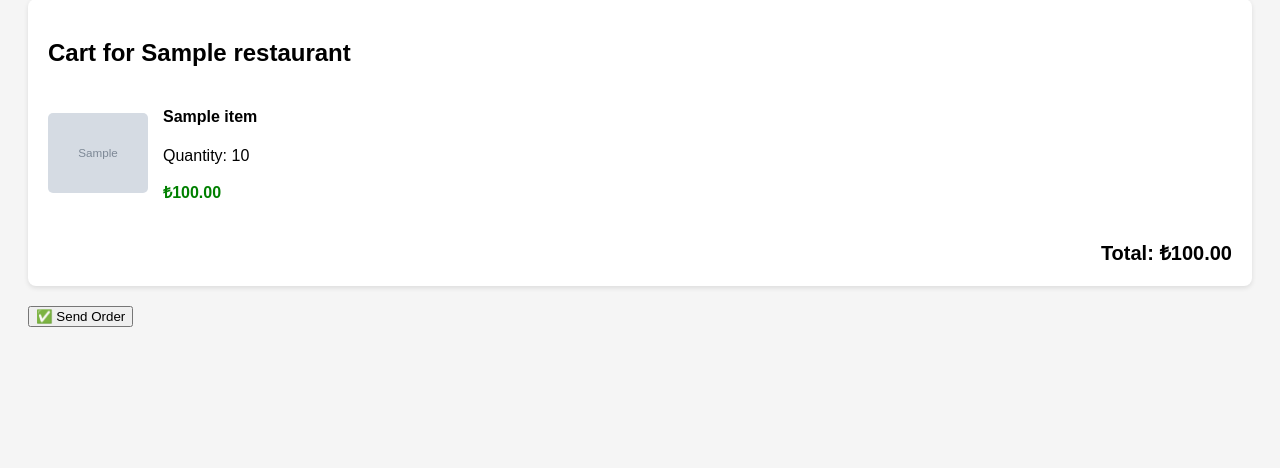
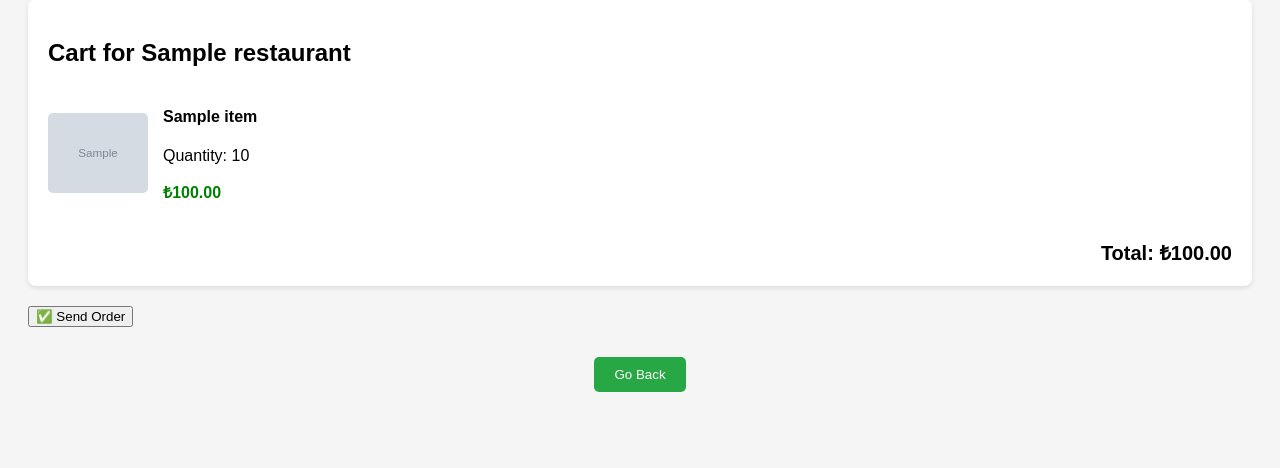
Before and after one commit to TuganBasaran/CS202-Spring-Project, a Flask app: page /cart/view in a window 1280 px wide. Shown: the part 29-497 px from the top of the page. Run offline with Flask 3, Linux system fonts and the light colour scheme; the visitor is signed in with stand-in values (Sample User, id 1); tables that the repository leaves empty hold one stand-in row (values such as "Sample post"); grey boxes marked "Sample" are stand-in pictures.

Commit message:
Update view_cart.html

```diff
--- a/templates/Customer/view_cart.html
+++ b/templates/Customer/view_cart.html
@@ -41,5 +41,15 @@
     <button type="submit" style="margin-top: 20px;">✅ Send Order</button>
   </form>
 {% endif %}
+
+<div style="text-align: center; margin-top: 30px;">
+  <a href="{{ url_for('customer_menu') }}">
+    <button style="padding: 10px 20px; background-color: #28a745; color: white; border: none; border-radius: 5px; cursor: pointer;">
+       Go Back
+    </button>
+  </a>
+</div>
+
+
 </body>
 </html>
```
